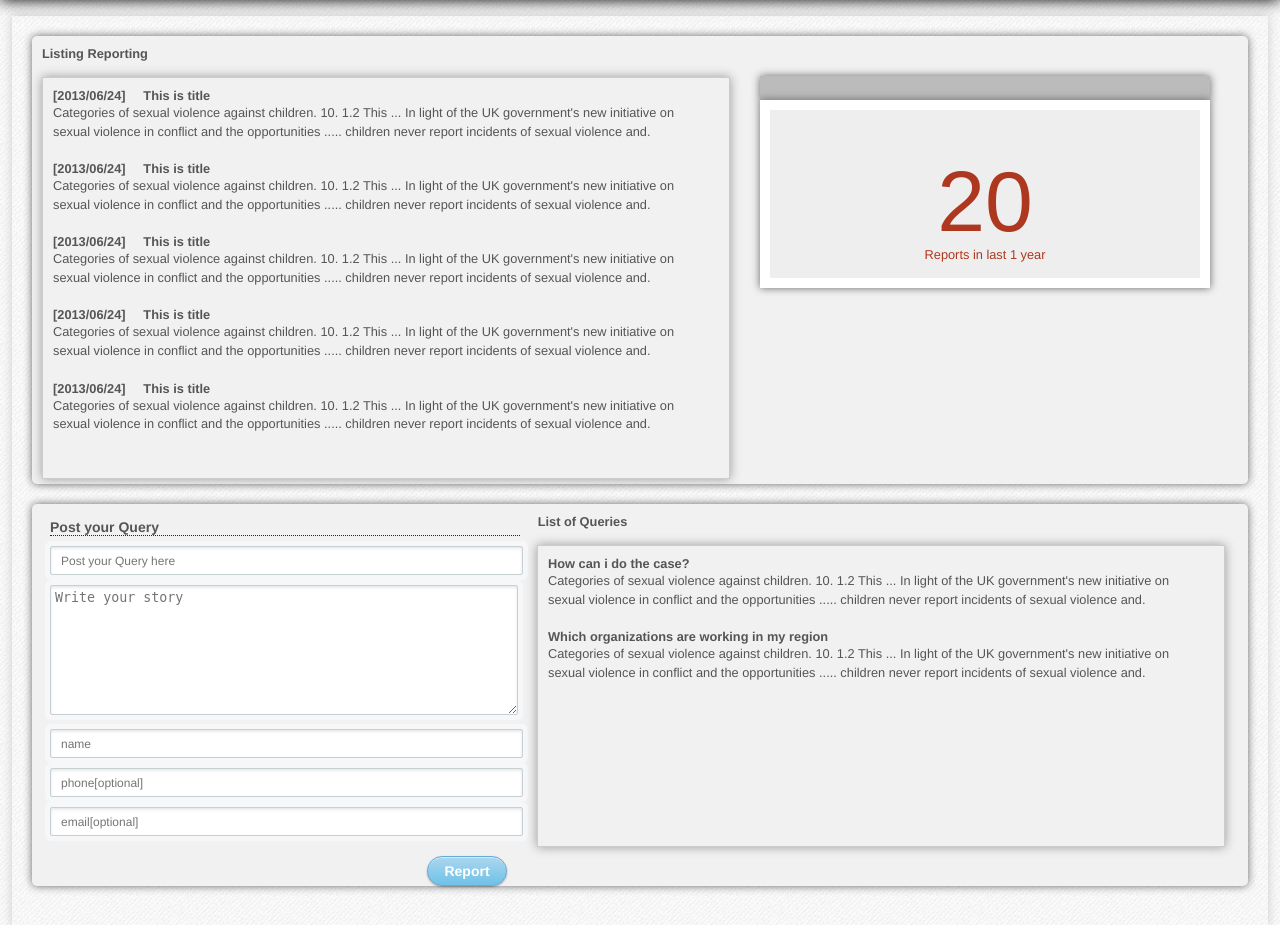
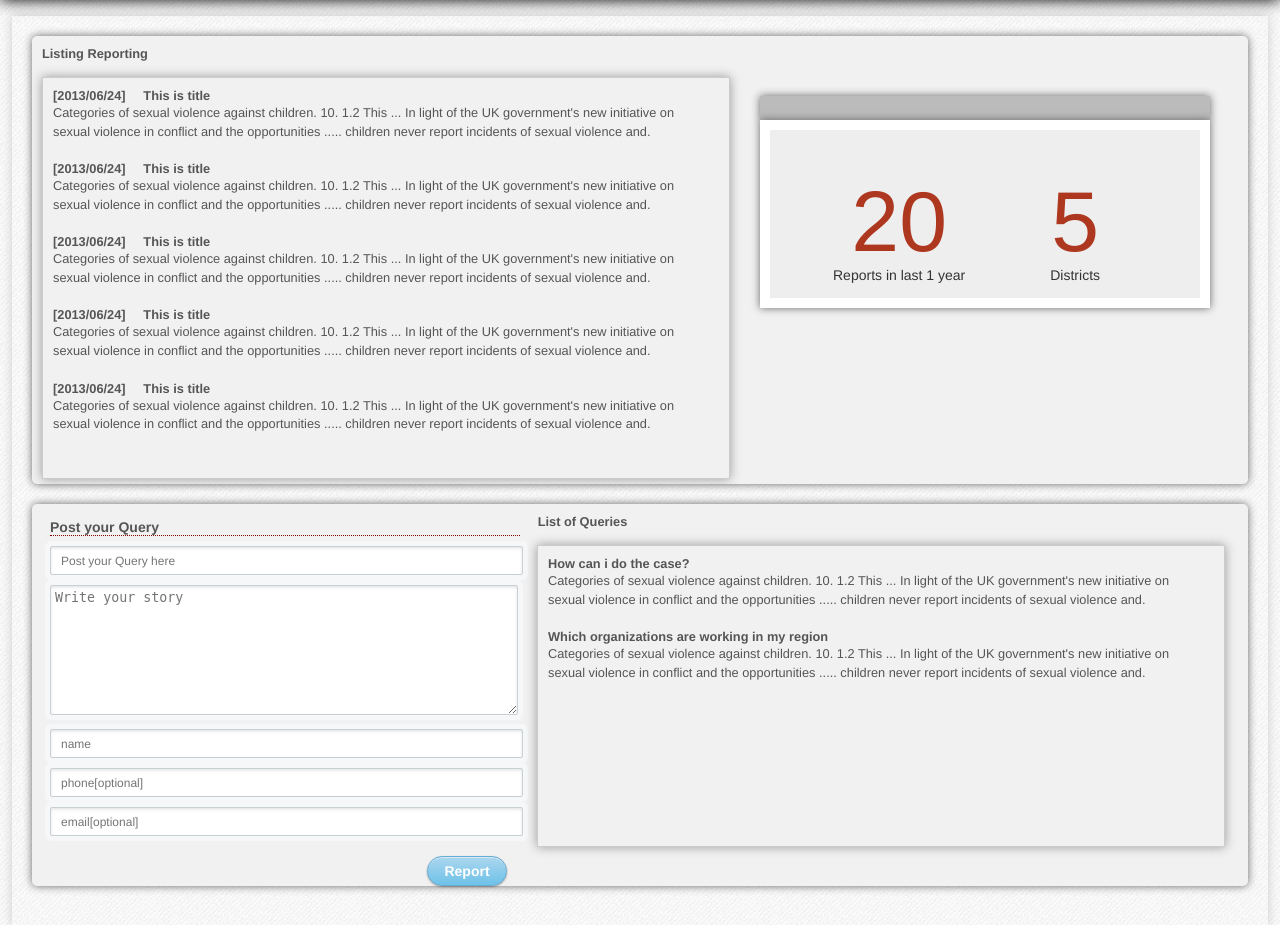
Before and after one commit to prakashneupane/vawhack, a PHP site: page / in a window 1280 px wide. Shown: the part 80-1005 px from the top of the page. Run offline with PHP 8.4, Linux system fonts and the light colour scheme.

Commit message:
modified design

```diff
--- a/index.php
+++ b/index.php
@@ -79,13 +79,21 @@
 <!----------------------------------------Form Section--------------------------->
 <aside id="formSection">
 
+
 <div class="displyreport">
 <div class="top-border">
 </div>
 
 <div class="total-wrapper">
+<div class="side1">
 <div class="amount">20</div>
-<div class="text-labe">Reports in last 1 year</div>
+<div class="text-label">Reports in last 1 year</div>
+</div>
+
+<div class="side2">
+<div class="amount">5</div>
+<div class="text-label">Districts</div>
+</div>
 </div>
 
 </div>
--- a/style.css
+++ b/style.css
@@ -168,7 +168,7 @@ li {
 
 
 .displyreport{
-margin:40px 0 0 20px;
+margin:60px 0 0 20px;
 width:450px;
 height:250px;
 
@@ -200,6 +200,10 @@ font-family: "Roboto lt", Arial, Helvetica, sans-serif;
 line-height: 92px;
 margin-top: 30px;
 }
+
+.total-wrapper .side1{
+margin-left:48px;
+float:left;}
 
 .displyreport .total-wrapper .text-label {
 color: #333;
```
